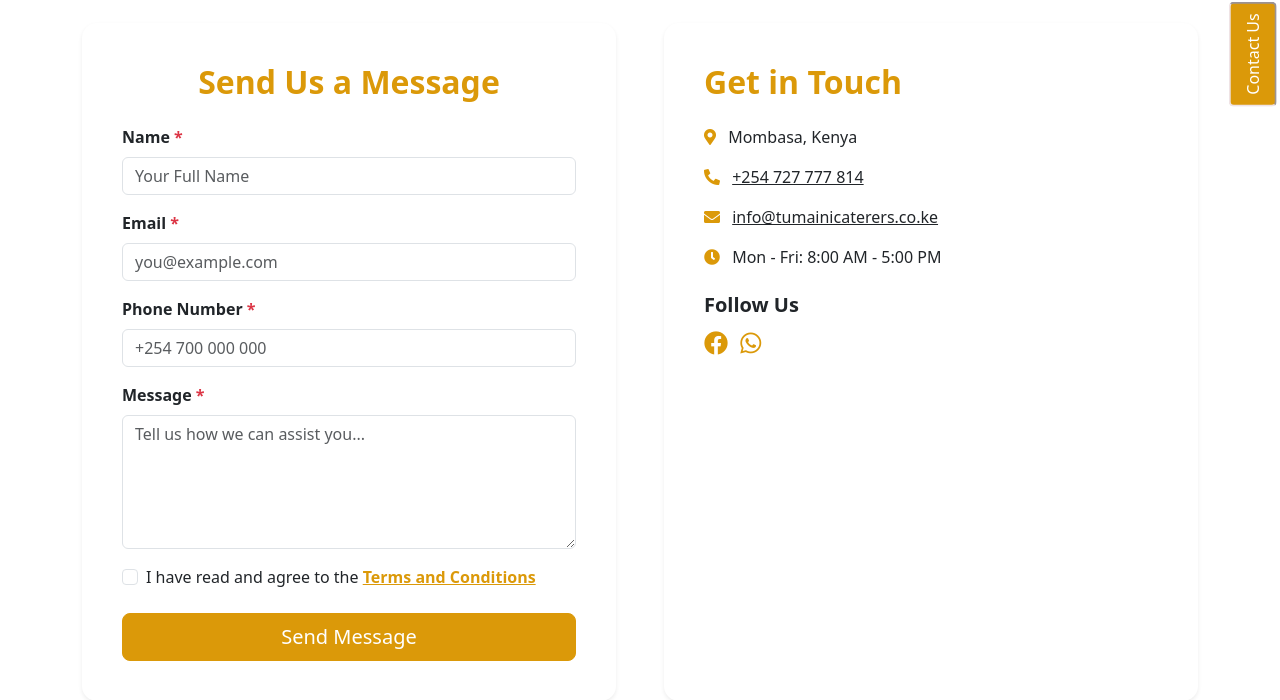
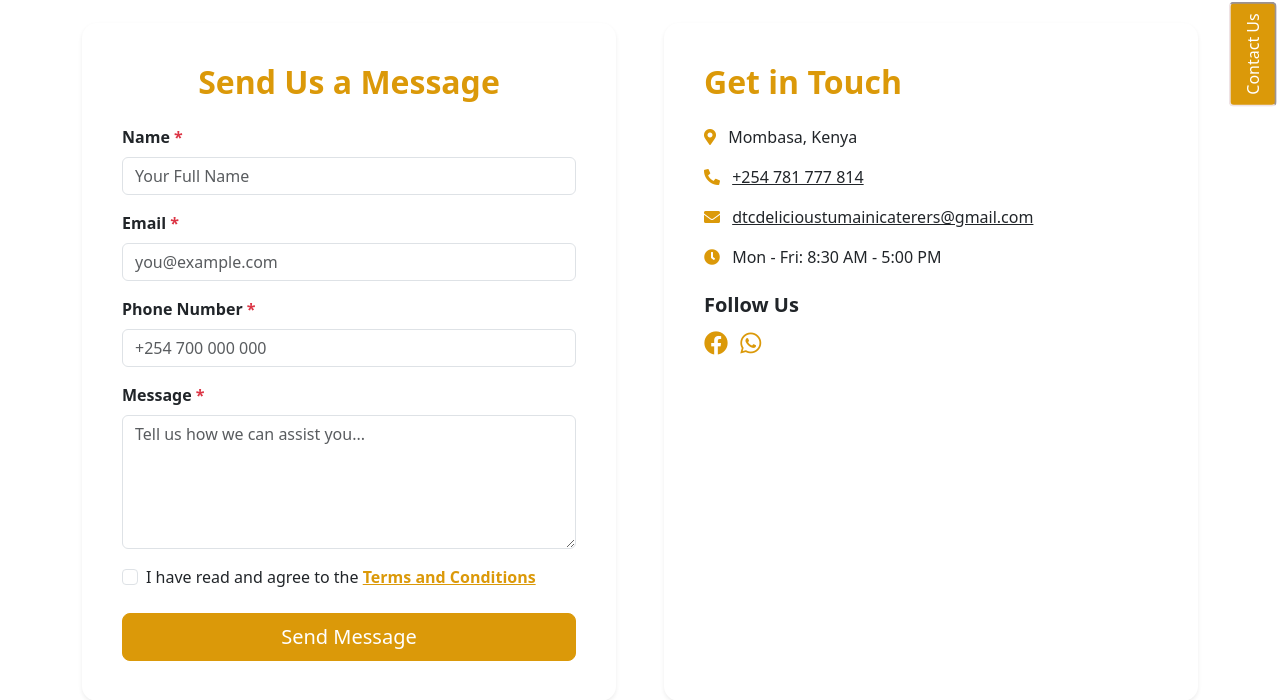
Before and after one commit to EdiGich/Catering, a Django app: page /contact/ in a window 1280 px wide. Shown: the part 562-1262 px from the top of the page. Run offline with Django 5.2, Linux system fonts and the light colour scheme.

Commit message:
Contact page contact info update.

```diff
--- a/catering_website/templates/contact.html
+++ b/catering_website/templates/contact.html
@@ -81,15 +81,16 @@
                         </li>
                         <li class="mb-3">
                             <i class="fas fa-phone-alt text-primary me-2"></i>
-                            <a href="tel:+254727777814" class="text-dark">+254 727 777 814</a>
+                            <a href="tel:+254727777814" class="text-dark">+254 781 777 814</a>
                         </li>
                         <li class="mb-3">
                             <i class="fas fa-envelope text-primary me-2"></i>
-                            <a href="mailto:info@tumainicaterers.co.ke" class="text-dark">info@tumainicaterers.co.ke</a>
+                            <a href="mailto:dtcdelicioustumainicaterers@gmail.com"
+                                class="text-dark">dtcdelicioustumainicaterers@gmail.com</a>
                         </li>
                         <li class="mb-3">
                             <i class="fas fa-clock text-primary me-2"></i>
-                            <span>Mon - Fri: 8:00 AM - 5:00 PM</span>
+                            <span>Mon - Fri: 8:30 AM - 5:00 PM</span>
                         </li>
                     </ul>
                     <div class="mt-4">
```
